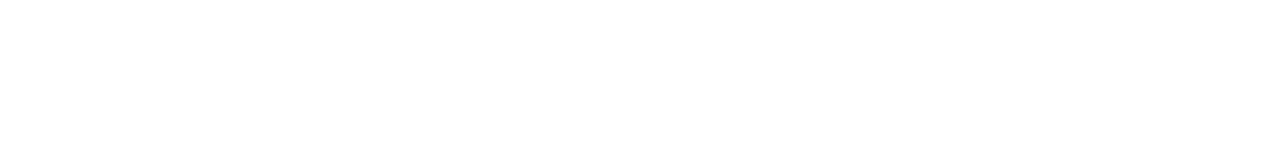
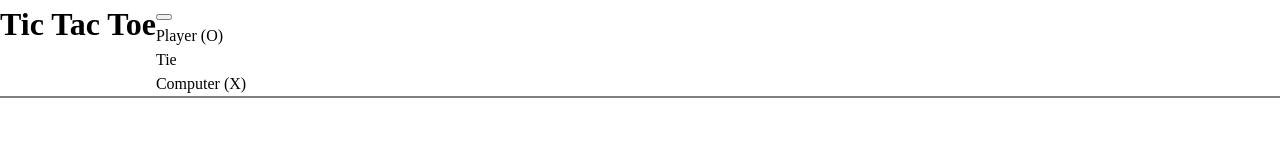
Before and after one commit to manulzvz13/tic-tac-toe, a plain HTML site: page index.html in a window 1280 px wide. Drawn offline with Linux system fonts and the light colour scheme.

Commit message:
feat: Add basic nav structure to index.html

```diff
--- a/index.html
+++ b/index.html
@@ -8,9 +8,36 @@
     <script src="scripts.js" defer></script>
 </head>
 <body>
-    <div id="board">
-
+    <div class="game-ui">
+        <div class="nav">
+            <div class="nav-section">
+                <h1>Tic Tac Toe</h1>
+            </div>
+            <div class="nav-section">
+                <div class="restart">
+                    <button class="restart-button">
+                        <svg xmlns="http://www.w3.org/2000/svg" xmlns:xlink="http://www.w3.org/1999/xlink" version="1.1" x="0px" y="0px" viewBox="0 0 100 125" enable-background="new 0 0 100 100" xml:space="preserve"><g><polygon points="54,19 45,19 36,19 36,28 45,28 54,28 63,28 63,19  "/><rect x="63" y="28" width="9" height="9"/><polygon points="72,37 72,46 72,55 72,64 81,64 81,55 81,46 81,37  "/><rect x="63" y="64" width="9" height="9"/><polygon points="27,19 18,19 18,28 18,37 18,46 27,46 36,46 45,46 45,37 36,37 36,28 27,28  "/><rect x="27" y="64" width="9" height="9"/><polygon points="45,73 36,73 36,82 45,82 54,82 63,82 63,73 54,73  "/></g></svg>
+                    </button>
+                </div>
+                <div class="results">
+                    <div class="player-score">
+                        <p>Player (O)</p>
+                        <div class="score"></div>
+                    </div>
+                    <div class="tie-score">
+                        <p>Tie</p>
+                        <div class="score"></div>
+                    </div>
+                    <div class="computer-score">
+                        <p>Computer (X)</p>
+                        <div class="score"></div>
+                    </div>
+                </div>
+            </div>
+        </div>
+        <div id="board">
+        </div>
     </div>
-
+    </div>
 </body>
 </html>
--- a/style.css
+++ b/style.css
@@ -41,6 +41,39 @@ p, h1, h2, h3, h4, h5, h6 {
 p {
   text-wrap: pretty;
 }
+
 h1, h2, h3, h4, h5, h6 {
   text-wrap: balance;
 }
+
+/* CSS Layout */
+
+.nav {
+    display: grid;
+    grid-template-columns: auto 1fr;
+
+}
+
+#board {
+    display: grid;
+    grid-template-columns: repeat(3, 1fr);
+    grid-template-rows: repeat(3, 1fr);
+}
+
+.cell {
+
+}
+
+/* Components */
+
+.game-ui {
+
+}
+
+#board {
+    border: 1px solid gray;
+}
+
+.cell {
+
+}
```
